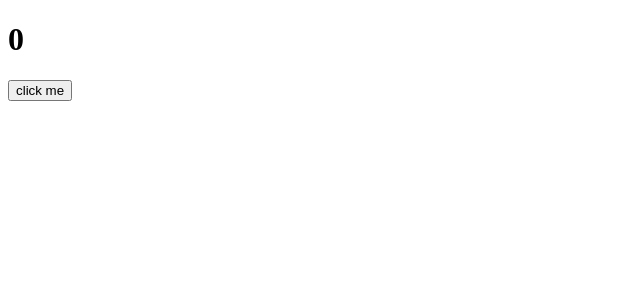
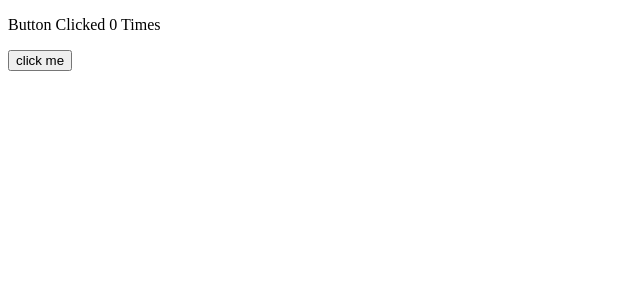
Before and after one commit to acciojob/button-counter-Ravisharma-1999, a React app: page / in a window 1280 px wide. Shown: the top 300 px of the page, without its empty margins (0-640 px from the left). Built offline with nearby package versions, Linux system fonts and the light colour scheme.

Commit message:
Update App.js

```diff
--- a/src/components/App.js
+++ b/src/components/App.js
@@ -9,7 +9,7 @@ const App = () => {
   return (
     <div>
 
-<h1>{count} </h1>
+    <p>Button Clicked {count} Times</p>
     <button onClick={()=>setCount(count+1)}>click me</button>
     </div>
   )
```
